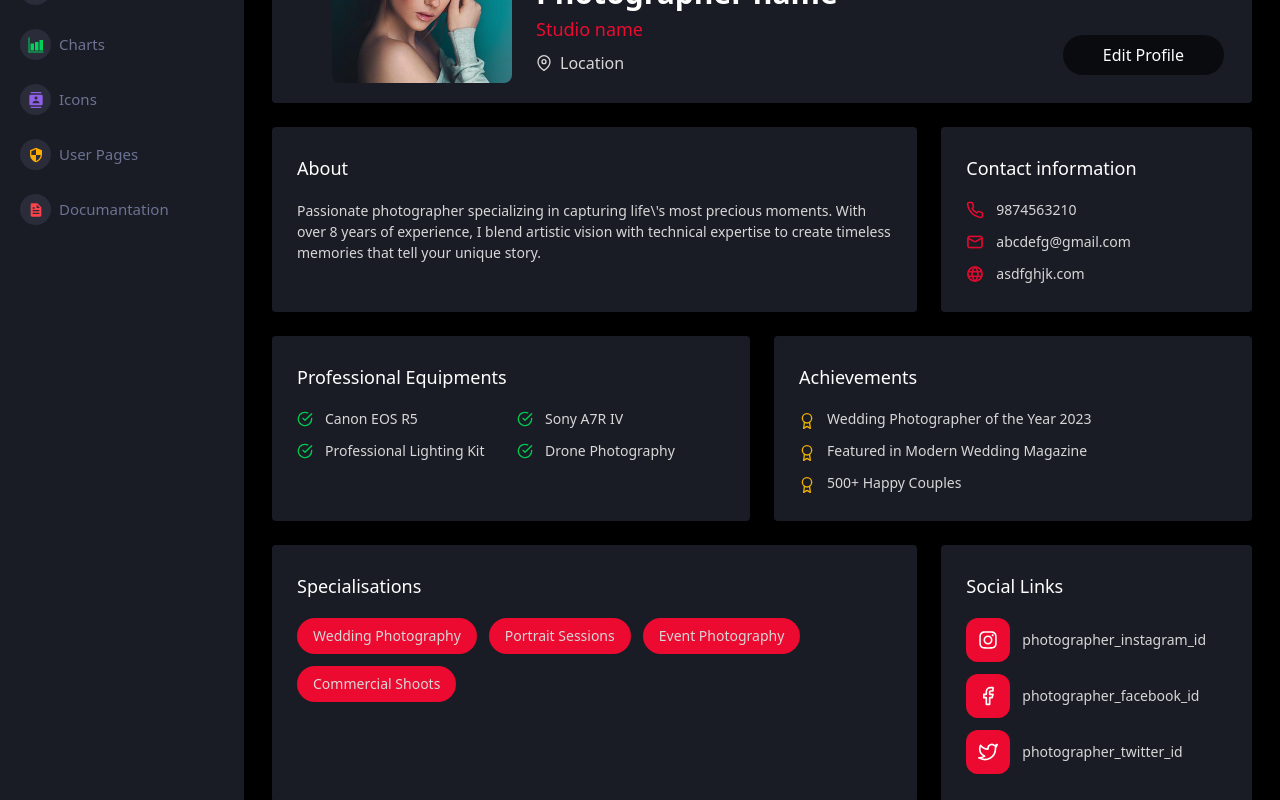
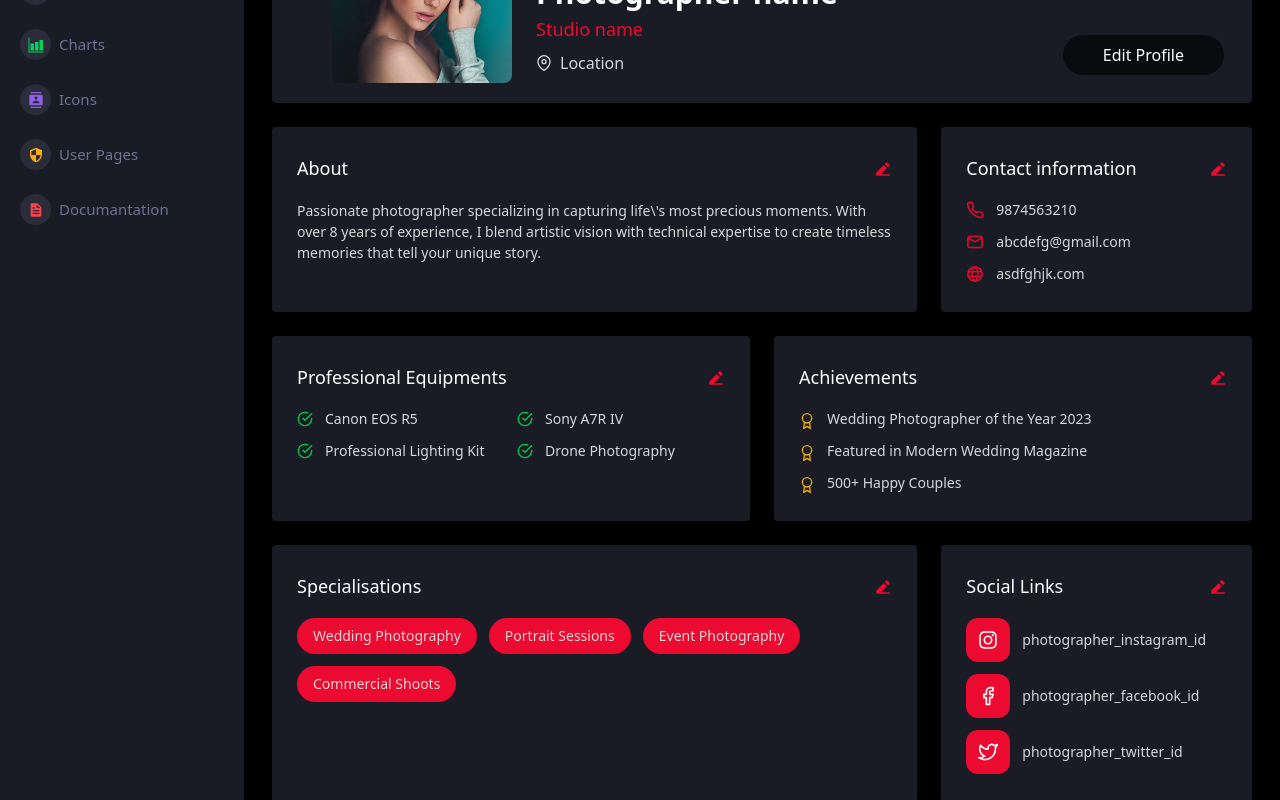
Before and after one commit to VISHNU-M123/LENS-LINK, a React (Vite) app in the folder client/: page /profile-details in a window 1280 px wide. Shown: the part 489-1289 px from the top of the page. Built offline with nearby package versions, Linux system fonts and the light colour scheme; no server answers.

Commit message:
photographer profile details updations start

```diff
--- a/client/src/pages/Photographer/ProfileDetails.jsx
+++ b/client/src/pages/Photographer/ProfileDetails.jsx
@@ -73,7 +73,12 @@ const ProfileDetails = () => {
                       <div className="mb-[24px] xl:w-8/12 md:w-6/12 flex items-stretch px-3">
                         <div className="bg-[#191c24] rounded-[4px] w-full">
                           <div className="py-[28px] px-[25px]">
-                            <h1 className="text-white mb-[18px] text-[18px] font-[500]">About</h1>
+                            <div className='flex justify-between items-center mb-[18px]'>
+                              <h1 className="text-white text-[18px] font-[500]">About</h1>
+                              <button className='text-[#ec0a30] hover:text-red-400 transition'>
+                                <RiEdit2Fill size={18} />
+                              </button>
+                            </div>
                             <div>
                               <p className="text-[#D7D7D7] text-[14px]">Passionate photographer specializing in capturing life\'s most precious moments. With over 8 years of experience, I blend artistic vision with technical expertise to create timeless memories that tell your unique story.</p>
                             </div>
@@ -83,7 +88,12 @@ const ProfileDetails = () => {
                       <div className="mb-[24px] xl:w-4/12 md:w-6/12 flex items-stretch px-3">
                         <div className="bg-[#191c24] rounded-[4px] w-full">
                           <div className="py-[28px] px-[25px]">
-                            <h1 className="text-white mb-[18px] text-[18px] font-[500]">Contact information</h1>
+                            <div className='flex justify-between items-center mb-[18px]'>
+                              <h1 className="text-white text-[18px] font-[500]">Contact information</h1>
+                              <button className='text-[#ec0a30] hover:text-red-400 transition'>
+                                <RiEdit2Fill size={18} />
+                              </button>
+                            </div>
                             <div className='space-y-3'>
                               <div className='flex items-center gap-3'>
                                 <LuPhone size={18} className='text-[#ec0a30]' />
@@ -107,7 +117,12 @@ const ProfileDetails = () => {
                       <div className="mb-[24px] md:w-6/12 flex items-stretch px-3">
                         <div className="bg-[#191c24] rounded-[4px] w-full">
                           <div className="py-[28px] px-[25px]">
-                            <h1 className="text-white mb-[18px] text-[18px] font-[500]">Professional Equipments</h1>
+                            <div className='flex justify-between items-center mb-[18px]'>
+                              <h1 className="text-white text-[18px] font-[500]">Professional Equipments</h1>
+                              <button className='text-[#ec0a30] hover:text-red-400 transition'>
+                                <RiEdit2Fill size={18} />
+                              </button>
+                            </div>
                             <div className='grid grid-cols-1 sm:grid-cols-2 gap-3'>
                               <div className='flex items-center gap-3'>
                                 <FiCheckCircle size={16} className='text-green-500' />
@@ -132,7 +147,12 @@ const ProfileDetails = () => {
                       <div className="mb-[24px] md:w-6/12 flex items-stretch px-3">
                         <div className="bg-[#191c24] rounded-[4px] w-full">
                           <div className="py-[28px] px-[25px]">
-                            <h1 className="text-white mb-[18px] text-[18px] font-[500]">Achievements</h1>
+                            <div className='flex justify-between items-center mb-[18px]'>
+                              <h1 className="text-white text-[18px] font-[500]">Achievements</h1>
+                              <button className='text-[#ec0a30] hover:text-red-400 transition'>
+                                <RiEdit2Fill size={18} />
+                              </button>
+                            </div>
                             <div className='space-y-3'>
                               <div className='flex items-start gap-3'>
                                   <FiAward size={16} className='text-yellow-500 mt-1' />
@@ -156,7 +176,12 @@ const ProfileDetails = () => {
                       <div className="mb-[24px] xl:w-8/12 md:w-6/12 flex items-stretch px-3">
                         <div className="bg-[#191c24] rounded-[4px] w-full">
                           <div className="py-[28px] px-[25px]">
-                            <h1 className="text-white mb-[18px] text-[18px] font-[500]">Specialisations</h1>
+                            <div className='flex justify-between items-center mb-[18px]'>
+                              <h1 className="text-white text-[18px] font-[500]">Specialisations</h1>
+                              <button className='text-[#ec0a30] hover:text-red-400 transition'>
+                                <RiEdit2Fill size={18} />
+                              </button>
+                            </div>
                             <div className='flex flex-wrap gap-3'>
                               <span className='bg-[#ec0a30] text-[#D7D7D7] text-sm px-4 py-2 rounded-full font-medium'>Wedding Photography</span>
                               <span className='bg-[#ec0a30] text-[#D7D7D7] text-sm px-4 py-2 rounded-full font-medium'>Portrait Sessions</span>
@@ -169,7 +194,12 @@ const ProfileDetails = () => {
                       <div className="mb-[24px] xl:w-4/12 md:w-6/12 flex items-stretch px-3">
                         <div className="bg-[#191c24] rounded-[4px] w-full">
                           <div className="py-[28px] px-[25px]">
-                            <h1 className="text-white mb-[18px] text-[18px] font-[500]">Social Links</h1>
+                            <div className='flex justify-between items-center mb-[18px]'>
+                              <h1 className="text-white text-[18px] font-[500]">Social Links</h1>
+                              <button className='text-[#ec0a30] hover:text-red-400 transition'>
+                                <RiEdit2Fill size={18} />
+                              </button>
+                            </div>
                             <div className='flex flex-col flex-wrap gap-3'>
                               <div className='flex gap-3 items-center'>
                                 <button className='bg-[#ec0a30] w-fit hover:bg-[#701313] text-white p-3 rounded-xl hover:shadow-lg transition-all cursor-pointer'>
@@ -194,7 +224,6 @@ const ProfileDetails = () => {
                         </div>
                       </div>
                     </div>
-
                 </div>
             </div>
         </div>
```
Also changed, not shown: 2 other files (tests, documents, lock files or other folders).
